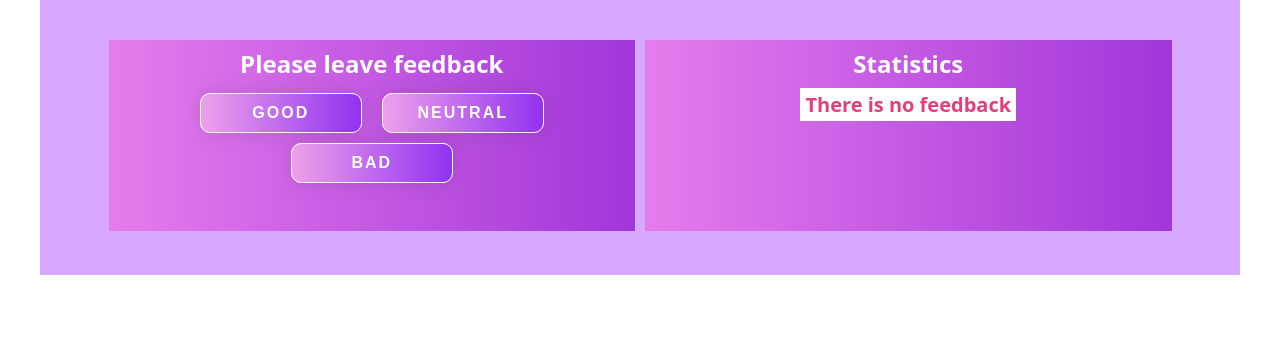
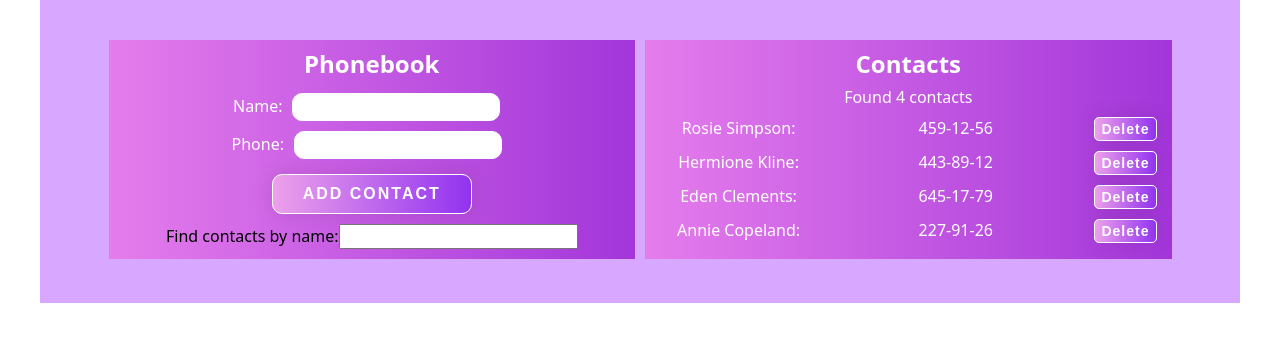
Before and after one commit to yuriy0790/goit-react-hw-02-phonebook, a React (Create React App) app: page / in a window 1280 px wide. Shown: the top 342 px of the page. Built offline with nearby package versions, Linux system fonts and the light colour scheme.

Commit message:
task 2 done

```diff
--- a/package.json
+++ b/package.json
@@ -8,6 +8,7 @@
     "@testing-library/react": "^12.1.4",
     "@testing-library/user-event": "^13.5.0",
     "modern-normalize": "^1.1.0",
+    "notiflix": "^3.2.5",
     "react": "^18.1.0",
     "react-dom": "^18.1.0",
     "react-scripts": "5.0.1",
--- /dev/null
+++ b/src/components/AddContactForm/AddContactForm.jsx
@@ -0,0 +1,72 @@
+import PropTypes from 'prop-types';
+import styles from './AddContactForm.module.css';
+import { Component } from 'react';
+
+class AddContactForm extends Component {
+  state = {
+    name: '',
+    number: '',
+  };
+
+  handleChange = event => {
+    const { name, value } = event.currentTarget;
+    this.setState({ [name]: value });
+  };
+
+  handleSubmit = event => {
+    event.preventDefault();
+
+    this.props.onSubmit(this.state);
+    this.reset();
+  };
+
+  reset = () => {
+    this.setState({
+      name: '',
+      number: '',
+    });
+  };
+
+  render() {
+    return (
+      <form onSubmit={this.handleSubmit} className={styles.form}>
+        <label className={styles.label}>
+          Name:
+          <input
+            className={styles.input}
+            onChange={this.handleChange}
+            value={this.state.name}
+            type="text"
+            name="name"
+            pattern="^[a-zA-Zа-яА-Я]+(([' -][a-zA-Zа-яА-Я ])?[a-zA-Zа-яА-Я]*)*$"
+            title="Name may contain only letters, apostrophe, dash and spaces. For example Adrian, Jacob Mercer, Charles de Batz de Castelmore d'Artagnan"
+            required
+          />
+        </label>
+        <label className={styles.label}>
+          Phone:
+          <input
+            className={styles.input}
+            onChange={this.handleChange}
+            value={this.state.number}
+            type="tel"
+            name="number"
+            pattern="\+?\d{1,4}?[-.\s]?\(?\d{1,3}?\)?[-.\s]?\d{1,4}[-.\s]?\d{1,4}[-.\s]?\d{1,9}"
+            title="Phone number must be digits and can contain spaces, dashes, parentheses and can start with +"
+            required
+          />
+        </label>
+        <button type="submit" className={styles.gradientButton}>
+          Add contact
+        </button>
+      </form>
+    );
+  }
+}
+
+export default AddContactForm;
+
+// AddContactForm.propTypes = {
+//   options: PropTypes.array.isRequired,
+//   handleClick: PropTypes.func.isRequired,
+// };
--- a/src/components/FeedbackOptions/FeedbackOptions.module.css
+++ b/src/components/AddContactForm/AddContactForm.module.css
@@ -1,10 +1,10 @@
 .gradientButton {
-  min-width: 162px;
+  max-width: 250px;
   text-decoration: none;
-  display: inline-block;
+
   color: white;
   padding: 10px 30px;
-  margin: 5px 10px;
+  margin: 10px 10px;
   border: 1px solid white;
   border-radius: 10px;
   font-family: 'Montserrat', sans-serif;
@@ -25,3 +25,27 @@
 .gradientButton:hover {
   background-position: right center;
 }
+
+.form {
+  display: flex;
+  flex-direction: column;
+  align-items: center;
+}
+
+.label {
+  color: white;
+  font-size: 16px;
+  font-weight: 500;
+}
+
+.input {
+  max-width: 250px;
+  min-width: 100px;
+  padding: 5px 5px;
+  margin: 5px 10px;
+  border: 1px solid white;
+  border-radius: 10px;
+  font-family: 'Montserrat', sans-serif;
+  font-size: 14px;
+  font-weight: 600;
+}
--- a/src/components/App.jsx
+++ b/src/components/App.jsx
@@ -1,51 +1,89 @@
 import { Component } from 'react';
-
+import Notiflix from 'notiflix';
 import { GlobalStyleComponent } from 'styles/GlobalStyles';
-import FeedbackOptions from './FeedbackOptions/FeedbackOptions';
-import Statistics from './Statistics/Statistics';
+import AddContactForm from './AddContactForm/AddContactForm';
+import ContactFilter from './ContactFilter/ContactFilter';
+import ContactList from './ContactList/ContactList';
 import Section from './Section/Section';
 import Notification from './Notification/Notification';
 import { Container } from './Container/Container.styled';
 
 export default class App extends Component {
   state = {
-    good: 0,
-    neutral: 0,
-    bad: 0,
+    contacts: [
+      { id: 'id-1', name: 'Rosie Simpson', number: '459-12-56' },
+      { id: 'id-2', name: 'Hermione Kline', number: '443-89-12' },
+      { id: 'id-3', name: 'Eden Clements', number: '645-17-79' },
+      { id: 'id-4', name: 'Annie Copeland', number: '227-91-26' },
+    ],
+    filter: '',
   };
 
-  countTotalFeedback = () => {
-    const { good, neutral, bad } = this.state;
-    return good + neutral + bad;
+  countTotalContacts = () => {
+    const { contacts } = this.state;
+    return contacts.length;
   };
 
-  countPositiveFeedbackPercentage = () => {
-    const { good } = this.state;
-    return Math.round((good / this.countTotalFeedback()) * 100);
-  };
-
-  feedbackButtonClick = opt => {
+  deleteContact = contactId => {
     this.setState(prevState => ({
-      [opt]: prevState[opt] + 1,
+      contacts: prevState.contacts.filter(el => {
+        if (el.id === contactId) {
+          Notiflix.Notify.success(`"${el.name}" successfully deleted`);
+        }
+        return el.id !== contactId;
+      }),
     }));
   };
 
+  formSubmitHandler = data => {
+    if (
+      this.state.contacts.find(
+        el => el.name.toLowerCase() === data.name.toLowerCase()
+      )
+    ) {
+      Notiflix.Notify.failure(`"${data.name}" allready in contact list`);
+      return;
+    }
+
+    const contact = {
+      id: data.number,
+      name: data.name,
+      number: data.number,
+    };
+
+    this.setState(prevState => ({
+      contacts: [contact, ...prevState.contacts],
+    }));
+    Notiflix.Notify.success(
+      `"${contact.name}" successfully added to contact list`
+    );
+  };
+
+  changeFilter = event => {
+    this.setState({ filter: event.currentTarget.value });
+  };
+
   render() {
-    const total = this.countTotalFeedback();
-    const positive = this.countPositiveFeedbackPercentage();
+    const { contacts, filter } = this.state;
+    const normalizedFilter = filter.toLowerCase();
+    const filteredContacts = contacts.filter(contact =>
+      contact.name.toLowerCase().includes(normalizedFilter)
+    );
+
     return (
       <Container>
-        <Section title="Please leave feedback">
-          <FeedbackOptions
-            options={Object.keys(this.state)}
-            handleClick={this.feedbackButtonClick}
-          />
+        <Section title="Phonebook">
+          <AddContactForm onSubmit={this.formSubmitHandler} />
+          <ContactFilter filter={filter} onChange={this.changeFilter} />
         </Section>
-        <Section title="Statistics">
-          {this.countTotalFeedback() ? (
-            <Statistics count={this.state} total={total} positive={positive} />
+        <Section title="Contacts">
+          {this.countTotalContacts() ? (
+            <ContactList
+              contacts={filteredContacts}
+              onDeleteContact={this.deleteContact}
+            />
           ) : (
-            <Notification message="There is no feedback" />
+            <Notification message="There is no contacts" />
           )}
         </Section>
 
--- /dev/null
+++ b/src/components/ContactFilter/ContactFilter.jsx
@@ -0,0 +1,24 @@
+import PropTypes from 'prop-types';
+import styles from './ContactFilter.module.css';
+
+const ContactFilter = ({ filter, onChange }) => {
+  return (
+    <label className={styles.label}>
+      Find contacts by name:
+      <input
+        className={styles.input}
+        onChange={onChange}
+        value={filter}
+        type="text"
+        name="filter"
+      />
+    </label>
+  );
+};
+
+export default ContactFilter;
+
+// ContactFilter.propTypes = {
+//   options: PropTypes.array.isRequired,
+//   handleClick: PropTypes.func.isRequired,
+// };
--- /dev/null
+++ b/src/components/ContactList/ContactList.jsx
@@ -0,0 +1,30 @@
+import PropTypes from 'prop-types';
+import styles from './ContactList.module.css';
+
+const ContactList = ({ contacts, onDeleteContact }) => (
+  <>
+    <p className={styles.contact}>Found {contacts.length} contacts</p>
+    <ul>
+      {contacts.map(({ id, name, number }) => (
+        <li className={styles.listItem} key={id}>
+          <p className={styles.contact}>{name}:</p>
+          <p className={styles.contact}>{number}</p>
+          <button
+            className={styles.delBtn}
+            type="button"
+            onClick={() => onDeleteContact(id)}
+          >
+            Delete
+          </button>
+        </li>
+      ))}
+    </ul>
+  </>
+);
+export default ContactList;
+
+// ContactList.propTypes = {
+//   count: PropTypes.object.isRequired,
+//   total: PropTypes.number.isRequired,
+//   positive: PropTypes.number.isRequired,
+// };
--- /dev/null
+++ b/src/components/ContactList/ContactList.module.css
@@ -0,0 +1,41 @@
+.contact {
+  font-size: 16px;
+  font-weight: 500;
+  margin-bottom: 6px;
+  color: white;
+  flex-basis: 33%;
+}
+
+.delBtn {
+  text-decoration: none;
+
+  color: white;
+  padding: 3px 6px;
+  margin: 5px 5px;
+  border: 1px solid white;
+  border-radius: 5px;
+  font-family: 'Montserrat', sans-serif;
+  font-size: 14px;
+  font-weight: 600;
+  letter-spacing: 1px;
+  background-image: linear-gradient(
+    to right,
+    #eda1eb 0%,
+    #9030f0 51%,
+    #9d3de1 100%
+  );
+  background-size: 200% auto;
+  box-shadow: 0 0 20px rgba(0, 0, 0, 0.1);
+  transition: 0.5s;
+}
+.delBtn:hover {
+  background-position: right center;
+}
+
+.listItem {
+  display: flex;
+  flex-wrap: wrap;
+  align-items: baseline;
+  gap: 5px;
+  justify-content: space-between;
+}
--- a/src/components/FeedbackOptions/FeedbackOptions.jsx
+++ /dev/null
@@ -1,21 +0,0 @@
-import PropTypes from 'prop-types';
-import styles from './FeedbackOptions.module.css';
-
-const FeedbackOptions = ({ options, handleClick }) => {
-  return options.map(opt => (
-    <button
-      className={styles.gradientButton}
-      type="button"
-      onClick={() => handleClick(opt)}
-      key={opt}
-    >
-      {opt}
-    </button>
-  ));
-};
-export default FeedbackOptions;
-
-FeedbackOptions.propTypes = {
-  options: PropTypes.array.isRequired,
-  handleClick: PropTypes.func.isRequired,
-};
--- a/src/components/Section/Section.jsx
+++ b/src/components/Section/Section.jsx
@@ -13,5 +13,4 @@ export default Section;
 
 Section.propTypes = {
   title: PropTypes.string.isRequired,
-  children: PropTypes.object.isRequired,
 };
--- a/src/components/Statistics/Statistics.jsx
+++ /dev/null
@@ -1,21 +0,0 @@
-import PropTypes from 'prop-types';
-import styles from './Statistics.module.css';
-
-const Statistics = ({ count: { good, neutral, bad }, total, positive }) => {
-  return (
-    <>
-      <p className={styles.statistics}>Good: {good}</p>
-      <p className={styles.statistics}>Neutral: {neutral}</p>
-      <p className={styles.statistics}>Bad: {bad}</p>
-      <p className={styles.statistics}>Total: {total}</p>
-      <p className={styles.statistics}>Positive feedback: {positive}%</p>
-    </>
-  );
-};
-export default Statistics;
-
-Statistics.propTypes = {
-  count: PropTypes.object.isRequired,
-  total: PropTypes.number.isRequired,
-  positive: PropTypes.number.isRequired,
-};
--- a/src/components/Statistics/Statistics.module.css
+++ /dev/null
@@ -1,6 +0,0 @@
-.statistics {
-  font-size: 18px;
-  font-weight: 500;
-  margin-bottom: 6px;
-  color: white;
-}
```
Also changed, not shown: src/components/ContactFilter/ContactFilter.module.css (added), 1 other file (tests, documents, lock files or other folders).
